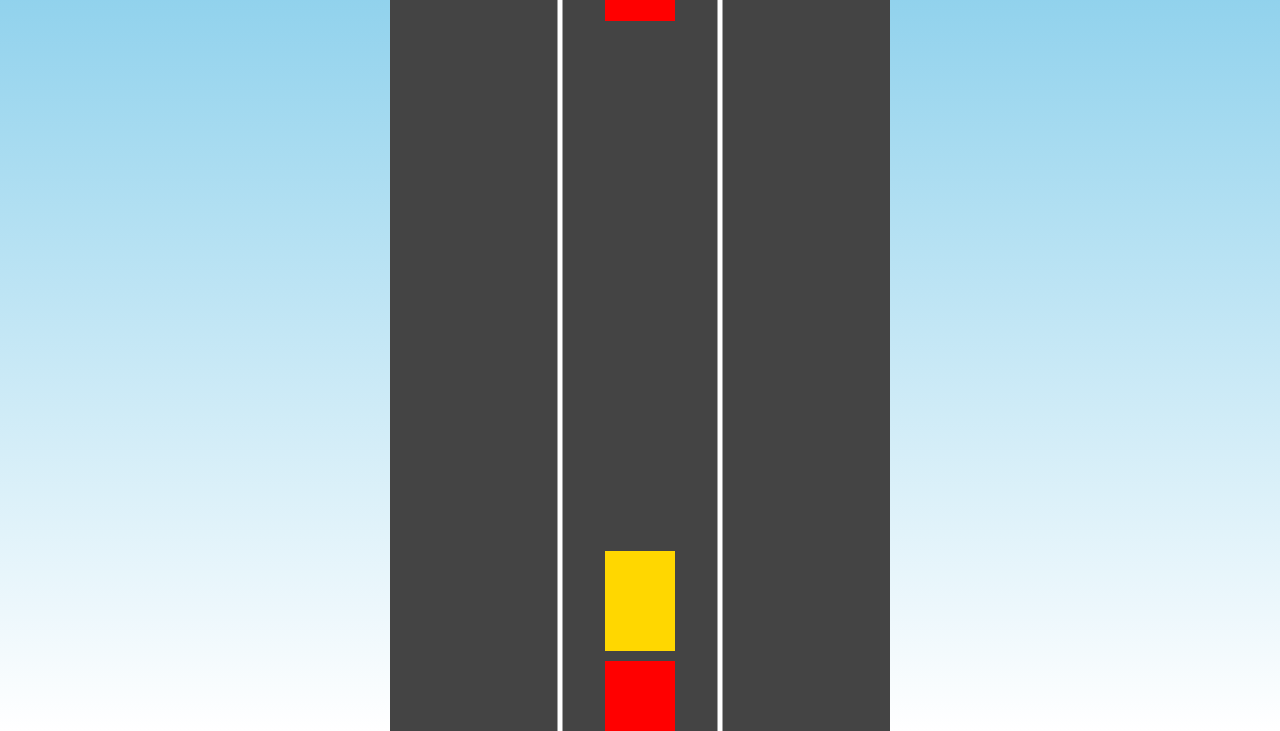
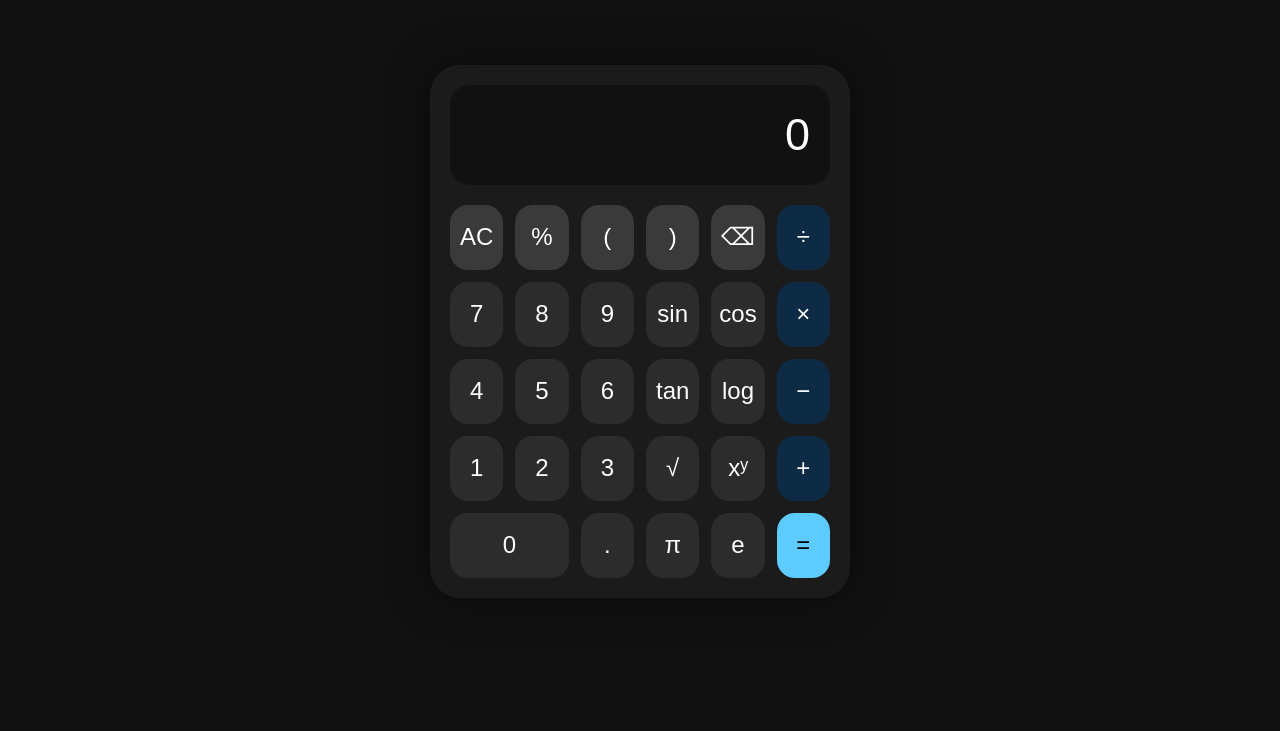
Before and after one commit to p25847-svg/shourovgame, a plain HTML site: page index.html in a window 1280 px wide. Shown: the part 69-800 px from the top of the page. Drawn offline with Linux system fonts and the light colour scheme.

Commit message:
Update index.html

```diff
--- a/index.html
+++ b/index.html
@@ -4,256 +4,180 @@
 <head>
 <meta charset="UTF-8">
 <meta name="viewport" content="width=device-width, initial-scale=1.0">
-<title>Temple Run Game</title>
+<title>Modern Calculator</title>
 
 <style>
-body{
+
+*{
     margin:0;
-    overflow:hidden;
-    background:#222;
+    padding:0;
+    box-sizing:border-box;
     font-family:Arial;
 }
 
-canvas{
-    display:block;
-    background:linear-gradient(#87CEEB,#ffffff);
+body{
+    display:flex;
+    justify-content:center;
+    align-items:center;
+    height:100vh;
+    background:#111;
 }
 
-#score{
-    position:absolute;
-    top:20px;
-    left:20px;
+.calculator{
+
+    width:420px;
+    background:#1b1b1b;
+    border-radius:30px;
+    padding:20px;
+    box-shadow:0 0 40px rgba(0,0,0,0.5);
+}
+
+#display{
+
+    width:100%;
+    height:100px;
+    border:none;
+    outline:none;
+    background:#111;
     color:white;
-    font-size:30px;
-    font-weight:bold;
+    font-size:45px;
+    text-align:right;
+    padding:20px;
+    border-radius:20px;
+    margin-bottom:20px;
 }
+
+.buttons{
+
+    display:grid;
+    grid-template-columns:repeat(6,1fr);
+    gap:12px;
+}
+
+button{
+
+    height:65px;
+    border:none;
+    border-radius:18px;
+    font-size:24px;
+    cursor:pointer;
+    background:#2c2c2c;
+    color:white;
+    transition:0.2s;
+}
+
+button:hover{
+
+    transform:scale(1.05);
+}
+
+.operator{
+
+    background:#0d2b45;
+}
+
+.equal{
+
+    background:#5ecbff;
+    color:black;
+}
+
+.top{
+
+    background:#3a3a3a;
+}
+
 </style>
 </head>
 
 <body>
 
-<div id="score">Score: 0</div>
+<div class="calculator">
 
-<canvas id="game"></canvas>
+<input type="text" id="display" value="0" readonly>
+
+<div class="buttons">
+
+<button class="top" onclick="clearDisplay()">AC</button>
+<button class="top" onclick="append('%')">%</button>
+<button class="top" onclick="append('(')">(</button>
+<button class="top" onclick="append(')')">)</button>
+<button class="top" onclick="backspace()">⌫</button>
+<button class="operator" onclick="append('/')">÷</button>
+
+<button onclick="append('7')">7</button>
+<button onclick="append('8')">8</button>
+<button onclick="append('9')">9</button>
+<button onclick="append('Math.sin(')">sin</button>
+<button onclick="append('Math.cos(')">cos</button>
+<button class="operator" onclick="append('*')">×</button>
+
+<button onclick="append('4')">4</button>
+<button onclick="append('5')">5</button>
+<button onclick="append('6')">6</button>
+<button onclick="append('Math.tan(')">tan</button>
+<button onclick="append('Math.log10(')">log</button>
+<button class="operator" onclick="append('-')">−</button>
+
+<button onclick="append('1')">1</button>
+<button onclick="append('2')">2</button>
+<button onclick="append('3')">3</button>
+<button onclick="append('Math.sqrt(')">√</button>
+<button onclick="append('**')">xʸ</button>
+<button class="operator" onclick="append('+')">+</button>
+
+<button onclick="append('0')" style="grid-column:span 2;">0</button>
+<button onclick="append('.')">.</button>
+<button onclick="append('3.1416')">π</button>
+<button onclick="append('2.718')">e</button>
+<button class="equal" onclick="calculate()">=</button>
+
+</div>
+
+</div>
 
 <script>
 
-const canvas = document.getElementById("game");
-const ctx = canvas.getContext("2d");
+let display = document.getElementById("display");
 
-canvas.width = window.innerWidth;
-canvas.height = window.innerHeight;
+function append(value){
 
-const lanes = [
-    canvas.width/2 - 150,
-    canvas.width/2,
-    canvas.width/2 + 150
-];
+    if(display.value === "0"){
 
-let score = 0;
+        display.value = value;
 
-const player = {
-    lane:1,
-    x:lanes[1],
-    y:canvas.height - 180,
-    width:70,
-    height:100,
-    vy:0,
-    jumping:false
-};
+    }else{
 
-const gravity = 1;
-
-let obstacles = [];
-
-function drawRoad(){
-
-    ctx.fillStyle = "#444";
-
-    ctx.fillRect(
-        canvas.width/2 - 250,
-        0,
-        500,
-        canvas.height
-    );
-
-    ctx.strokeStyle = "white";
-    ctx.lineWidth = 5;
-
-    ctx.beginPath();
-    ctx.moveTo(canvas.width/2 - 80,0);
-    ctx.lineTo(canvas.width/2 - 80,canvas.height);
-    ctx.stroke();
-
-    ctx.beginPath();
-    ctx.moveTo(canvas.width/2 + 80,0);
-    ctx.lineTo(canvas.width/2 + 80,canvas.height);
-    ctx.stroke();
-}
-
-function drawPlayer(){
-
-    ctx.fillStyle = "gold";
-
-    ctx.fillRect(
-        player.x - player.width/2,
-        player.y,
-        player.width,
-        player.height
-    );
-}
-
-function updatePlayer(){
-
-    if(player.jumping){
-
-        player.vy += gravity;
-        player.y += player.vy;
-
-        if(player.y >= canvas.height - 180){
-
-            player.y = canvas.height - 180;
-            player.jumping = false;
-            player.vy = 0;
-        }
+        display.value += value;
     }
 }
 
-function jump(){
+function clearDisplay(){
 
-    if(!player.jumping){
+    display.value = "0";
+}
 
-        player.jumping = true;
-        player.vy = -20;
+function backspace(){
+
+    display.value = display.value.slice(0,-1);
+
+    if(display.value === ""){
+
+        display.value = "0";
     }
 }
 
-function moveLeft(){
+function calculate(){
 
-    if(player.lane > 0){
+    try{
 
-        player.lane--;
-        player.x = lanes[player.lane];
+        display.value = eval(display.value);
+
+    }catch{
+
+        display.value = "Error";
     }
 }
-
-function moveRight(){
-
-    if(player.lane < 2){
-
-        player.lane++;
-        player.x = lanes[player.lane];
-    }
-}
-
-function createObstacle(){
-
-    let lane = Math.floor(Math.random()*3);
-
-    obstacles.push({
-
-        x:lanes[lane] - 35,
-        y:-100,
-        width:70,
-        height:70
-    });
-}
-
-function drawObstacles(){
-
-    ctx.fillStyle = "red";
-
-    obstacles.forEach(obstacle=>{
-
-        ctx.fillRect(
-            obstacle.x,
-            obstacle.y,
-            obstacle.width,
-            obstacle.height
-        );
-    });
-}
-
-function updateObstacles(){
-
-    for(let i=0;i<obstacles.length;i++){
-
-        obstacles[i].y += 10;
-
-        if(obstacles[i].y > canvas.height){
-
-            obstacles.splice(i,1);
-
-            score++;
-
-            document.getElementById("score").innerText =
-            "Score: " + score;
-        }
-    }
-}
-
-function collision(){
-
-    obstacles.forEach(obstacle=>{
-
-        if(
-
-            player.x - player.width/2 <
-            obstacle.x + obstacle.width &&
-
-            player.x + player.width/2 >
-            obstacle.x &&
-
-            player.y <
-            obstacle.y + obstacle.height &&
-
-            player.y + player.height >
-            obstacle.y
-
-        ){
-
-            alert("Game Over!");
-
-            location.reload();
-        }
-    });
-}
-
-function game(){
-
-    ctx.clearRect(0,0,canvas.width,canvas.height);
-
-    drawRoad();
-
-    updatePlayer();
-    drawPlayer();
-
-    updateObstacles();
-    drawObstacles();
-
-    collision();
-
-    requestAnimationFrame(game);
-}
-
-setInterval(createObstacle,1200);
-
-window.addEventListener("keydown",e=>{
-
-    if(e.key==="ArrowLeft"){
-        moveLeft();
-    }
-
-    if(e.key==="ArrowRight"){
-        moveRight();
-    }
-
-    if(e.key==="ArrowUp" || e.key===" "){
-        jump();
-    }
-});
-
-game();
 
 </script>
 
```
